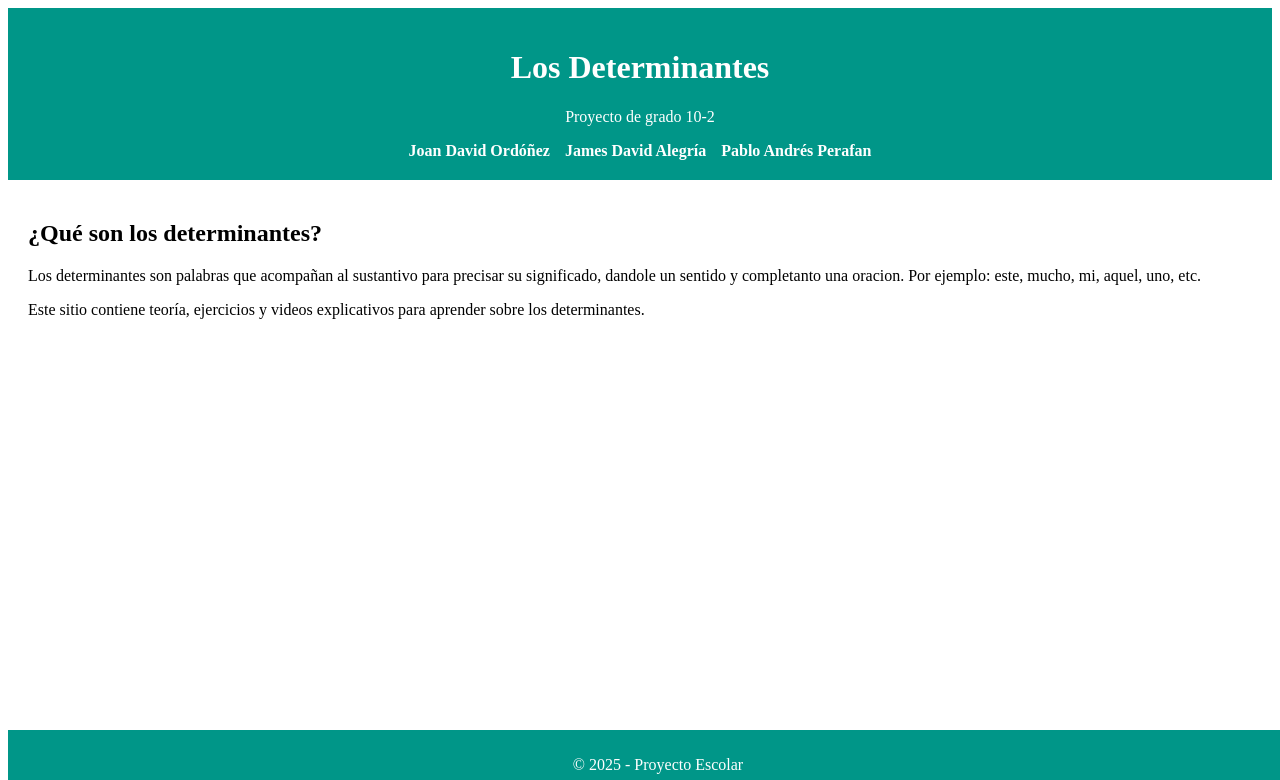
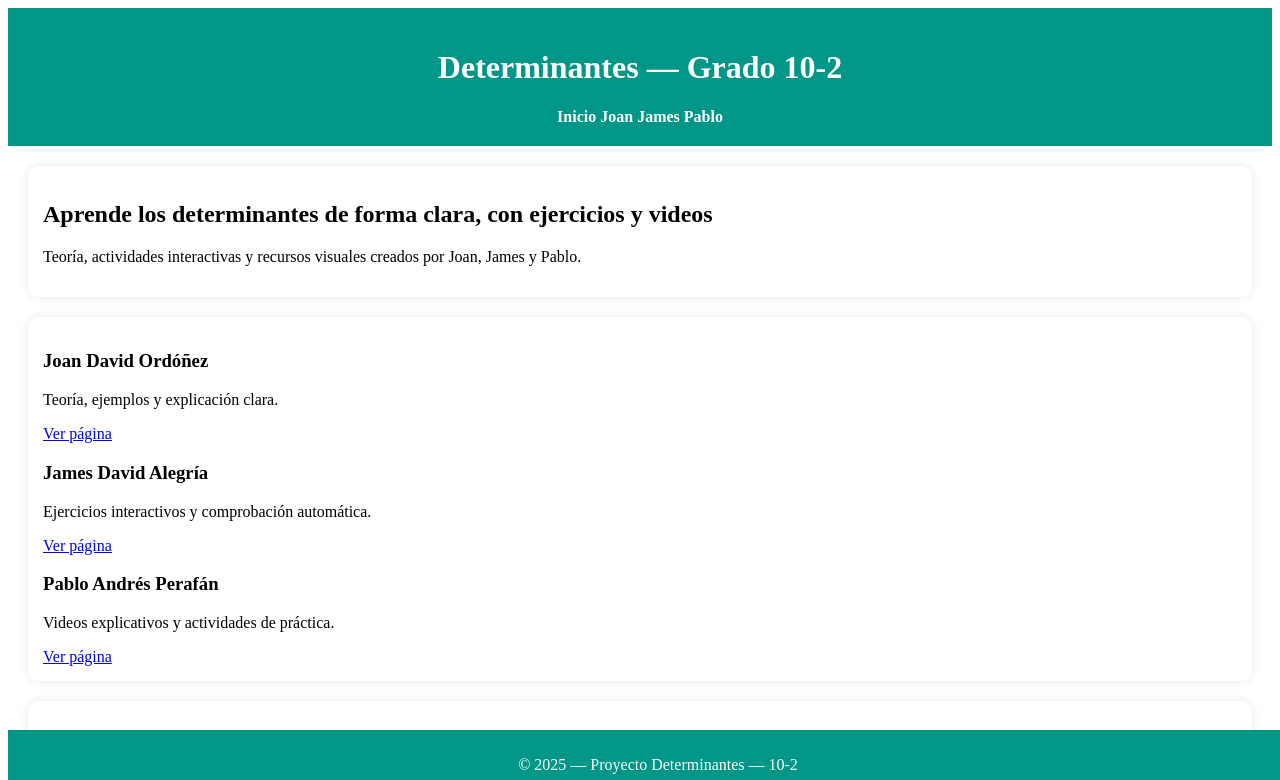
Before and after one commit to JoanIdk/Determinantes-, a plain HTML site: page index.html in a window 1280 px wide. Shown: the top 780 px of the page. Drawn offline with Linux system fonts and the light colour scheme; grey boxes are pictures that could not be loaded.

Commit message:
Update index.html

```diff
--- a/index.html
+++ b/index.html
@@ -1,29 +1,94 @@
 <!DOCTYPE html>
 <html lang="es">
 <head>
-    <meta charset="UTF-8">
-    <title>Determinantes - Proyecto Educativo</title>
+  <meta charset="utf-8" />
+  <meta name="viewport" content="width=device-width,initial-scale=1" />
+  <title>Determinantes - 10-2</title>
   <link rel="stylesheet" href="style.css">
 </head>
 <body>
-    <header>
-        <h1>Los Determinantes</h1>
-        <p>Proyecto de grado 10-2</p>
-        <nav>
-            <ul>
-                <li><a href="joan.html">Joan David Ordóñez</a></li>
-                <li><a href="james.html">James David Alegría</a></li>
-                <li><a href="pablo.html">Pablo Andrés Perafan</a></li>
-            </ul>
+  <header class="site-header">
+    <div class="container">
+      <h1 class="logo">Determinantes — Grado 10-2</h1>
+      <nav class="nav">
+        <a href="index.html" class="active">Inicio</a>
+        <a href="joan.html">Joan</a>
+        <a href="james.html">James</a>
+        <a href="pablo.html">Pablo</a>
       </nav>
+    </div>
   </header>
+
   <main>
-        <h2>¿Qué son los determinantes?</h2>
-        <p>Los determinantes son palabras que acompañan al sustantivo para precisar su significado, dandole un sentido y completanto una oracion. Por ejemplo: este, mucho, mi, aquel, uno, etc.</p>
-        <p>Este sitio contiene teoría, ejercicios y videos explicativos para aprender sobre los determinantes.</p>
+    <section class="hero">
+      <div class="container hero-inner">
+        <h2>Aprende los determinantes de forma clara, con ejercicios y videos</h2>
+        <p>Teoría, actividades interactivas y recursos visuales creados por Joan, James y Pablo.</p>
+      </div>
+    </section>
+
+    <section class="cards container">
+      <article class="card">
+        <h3>Joan David Ordóñez</h3>
+        <p>Teoría, ejemplos y explicación clara.</p>
+        <a class="btn" href="joan.html">Ver página</a>
+      </article>
+
+      <article class="card">
+        <h3>James David Alegría</h3>
+        <p>Ejercicios interactivos y comprobación automática.</p>
+        <a class="btn" href="james.html">Ver página</a>
+      </article>
+
+      <article class="card">
+        <h3>Pablo Andrés Perafán</h3>
+        <p>Videos explicativos y actividades de práctica.</p>
+        <a class="btn" href="pablo.html">Ver página</a>
+      </article>
+    </section>
+
+    <section class="container recursos">
+      <h2>Videos destacados</h2>
+      <div class="videos">
+        <!-- miniaturas que abren modal -->
+        <div class="video-thumb" data-video="https://www.youtube.com/embed/5oZGhQkCdUs">
+          <img alt="video 1" src="https://img.youtube.com/vi/5oZGhQkCdUs/hqdefault.jpg">
+          <p>Determinantes: explicación clara</p>
+        </div>
+        <div class="video-thumb" data-video="https://www.youtube.com/embed/vZyWef1KLhE">
+          <img alt="video 2" src="https://img.youtube.com/vi/vZyWef1KLhE/hqdefault.jpg">
+          <p>Tipos de determinantes</p>
+        </div>
+        <div class="video-thumb" data-video="https://www.youtube.com/embed/Ux8dTgJ2dGE">
+          <img alt="video 3" src="https://img.youtube.com/vi/Ux8dTgJ2dGE/hqdefault.jpg">
+          <p>Ejemplos y ejercicios</p>
+        </div>
+      </div>
+    </section>
+
+    <section class="container quiz-section">
+      <h2>Mini-quiz rápido</h2>
+      <p>Encuentra el determinante en la oración: <em>"Mi perro encontró unos huesos."</em></p>
+      <input id="q-answer" placeholder="Escribe el(s) determinante(s) separados por coma">
+      <button id="q-check" class="btn">Comprobar</button>
+      <p id="q-result" class="result"></p>
+    </section>
   </main>
-    <footer>
-        <p>&copy; 2025 - Proyecto Escolar</p>
+
+  <footer class="site-footer">
+    <div class="container">
+      <p>&copy; 2025 — Proyecto Determinantes — 10-2</p>
+    </div>
   </footer>
+
+  <!-- Modal video -->
+  <div id="videoModal" class="modal">
+    <div class="modal-content">
+      <button class="modal-close" id="modalClose">✕</button>
+      <div class="video-wrapper" id="videoWrapper"></div>
+    </div>
+  </div>
+
+  <script src="scripts.js"></script>
 </body>
 </html>
```
Lines whose indentation alone changed are shown as unchanged.
